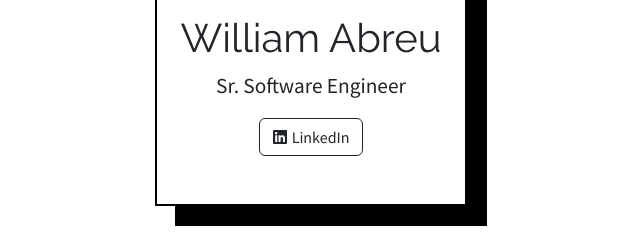
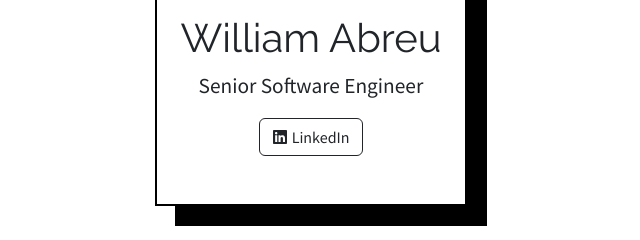
Before and after one commit to williamabreu/website-frontend, a Gatsby site: page / in a window 1280 px wide. Shown: the part 360-600 px from the top of the page, 329-969 px from the left. Built offline with nearby package versions, Linux system fonts and the light colour scheme; Gatsby itself is replaced by a stand-in of ours.

Commit message:
feat: rollback bizz card description

```diff
--- a/src/pages/index.js
+++ b/src/pages/index.js
@@ -26,7 +26,7 @@ const IndexPage = () => (
           <BusinessCard
             avatar={profilePicture}
             name="William Abreu"
-            description="Sr. Software Engineer"
+            description="Senior Software Engineer"
             socialNetworks={[
               { name: "LinkedIn", icon: <FaLinkedin className="mb-1"/>, link: "https://linkedin.com/in/williamabreu96" },
             ]}
```
